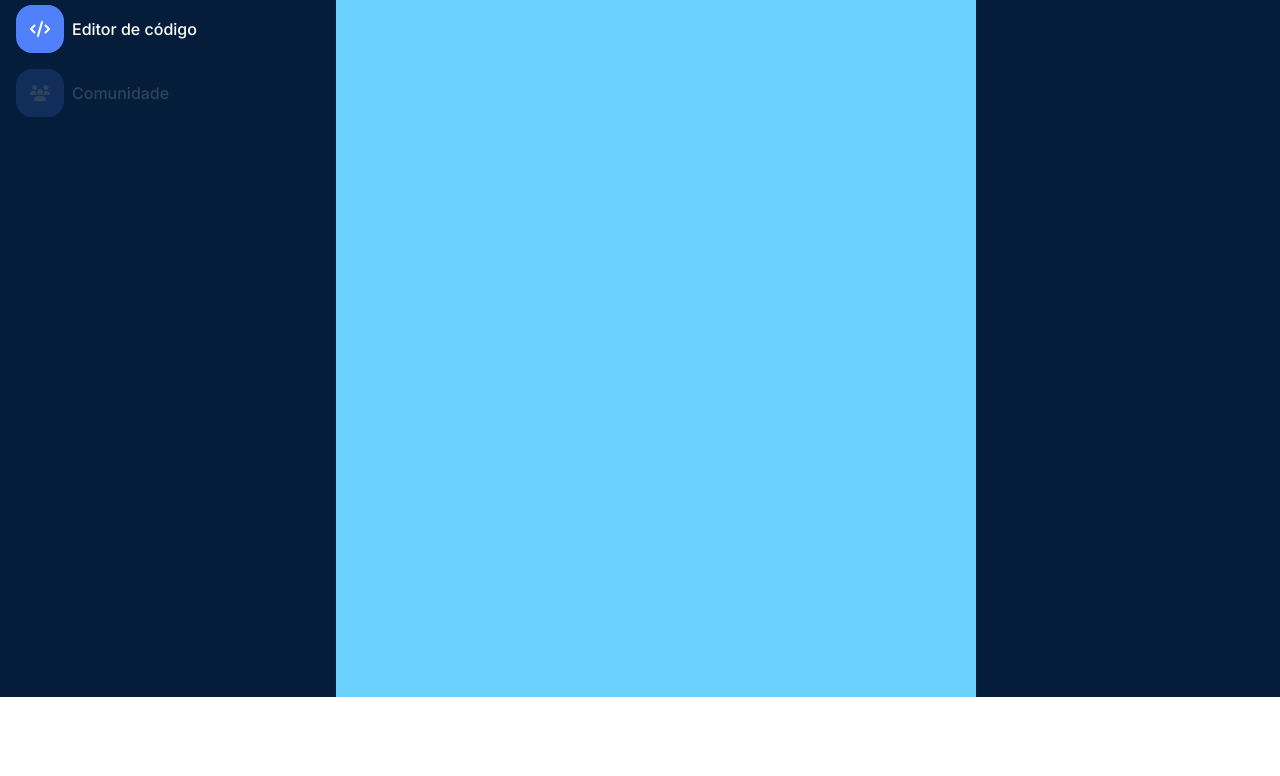
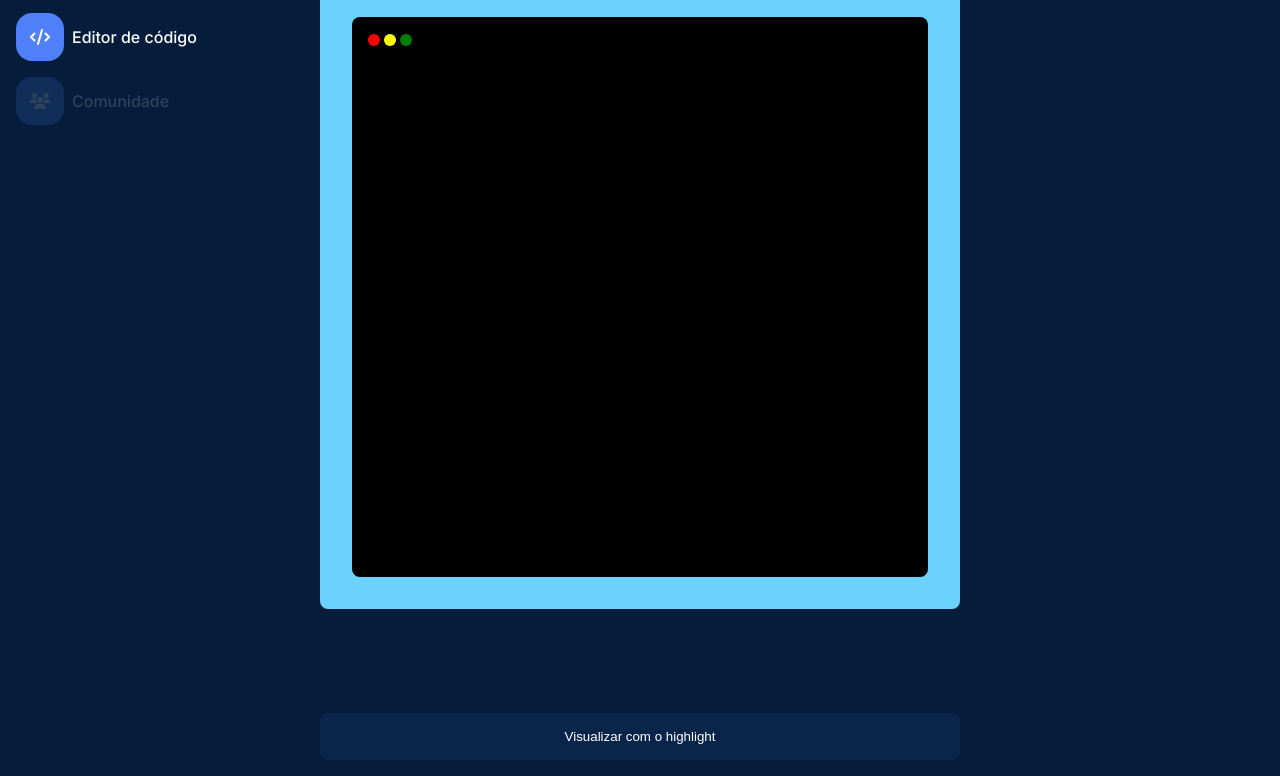
Before and after one commit to Markesxd/aluraChalenge-Frontend, a plain HTML site: page index.html in a window 1280 px wide. Shown: the part 105-881 px from the top of the page. Before the commit the page ends 802 px from the top, so only its background shows below. Drawn offline with Linux system fonts and the light colour scheme.

Commit message:
code editor

```diff
--- a/css/editor.css
+++ b/css/editor.css
@@ -1,13 +1,71 @@
 .editor{
     background: #6BD1FF;
-    width: 50vw;
+    width: calc(50vw - 4rem);
+    height: 70vh;
+    margin-top: 1rem;
+    padding: 2rem;
+    border-radius: 0.5rem;
 }
 
 .code{
     background: black;
+    height: calc(100% - 2rem);
+    border-radius: 0.5rem;
+    padding: 1rem;
 }
 
-.code > input{
+.code-header{
+    padding-bottom: 1rem;
+}
+
+.code-editor{
     background: black;
     border: none;
+    color: white;
+    width: 100%;
+    height: calc(100% - 2rem);
+    padding: 0;
+    resize: none;
 }
+
+.code-editor:focus{
+    outline: none;
+}
+
+.highlight-button {
+    color:white;
+    width: 50vw;
+    padding: 1rem;
+    margin: 1rem 25%;
+    background: rgba(80, 129, 251, 0.08);
+    border: none;
+    border-radius: 0.5rem;
+    transition: 0.2s;
+}
+
+.highlight-button:hover{
+    background: rgba(80, 129, 251, 0.16);
+}
+
+.highlight-button:active{
+    background: rgba(80, 129, 251, 0.32);
+}
+
+.ball{
+    display: inline-block;
+    height: 0.75rem;
+    width: 0.75rem;
+    border-radius: 50%;
+}
+
+.red{
+    background: red;
+}
+
+.yellow{
+    background: yellow;
+}
+
+.green{
+    background: green;
+}
--- a/css/general.css
+++ b/css/general.css
@@ -1,5 +1,22 @@
+body{
+    background: #051D3B;
+    -ms-overflow-style: none;
+    scrollbar-width: none;
+}
+
+body::-webkit-scrollbar {
+    display: none;
+}
+
 main{
-    background: #051D3B;
     height: calc(100vh - 4.5rem);
     display: flex;
+    overflow-y: scroll;
+    -ms-overflow-style: none;
+    scrollbar-width: none;
 }
+
+
+main::-webkit-scrollbar {
+    display: none;
+}
--- a/css/header.css
+++ b/css/header.css
@@ -17,7 +17,7 @@
     color: white;
     height: 3rem;
     padding-left: 1rem;
-    width: calc(50% - 1rem);
+    width: 50vw;
 }
 
 .cabecalio-serchbar::placeholder {
--- a/css/menu.css
+++ b/css/menu.css
@@ -1,5 +1,5 @@
 .menu{
-    width: 25vw;
+    width: calc(25vw - 1rem);
     color: white;
     display: flex;
     margin: 0;
@@ -17,7 +17,7 @@
 }
 
 .menu > span{
-    margin: 0.5rem  0;
+    margin-top: 1rem;
 }
 
 .menu-option{
--- a/index.html
+++ b/index.html
@@ -40,14 +40,17 @@
         <div class='editor'>
             <div class="code">
                 <div class="code-header">
-                    <span class="ball"></span>
-                    <span class="ball"></span>
-                    <span class="ball"></span>
+                    <span class="ball red"></span>
+                    <span class="ball yellow"></span>
+                    <span class="ball green"></span>
                 </div>
-                <input type="text">
+                <textarea name="code" id="code" class='code-editor' cols="30" rows="10"></textarea>
             </div>
         </div>
-        <div class='options'></div>
+        <div class='options'>
+
+        </div>
     </main>
+    <button type="button" class='highlight-button'>Visualizar com o highlight</button>
 </body>
 </html>
```
